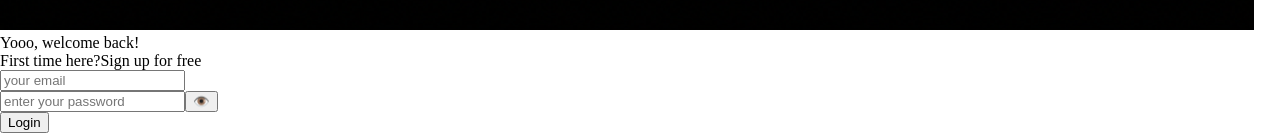
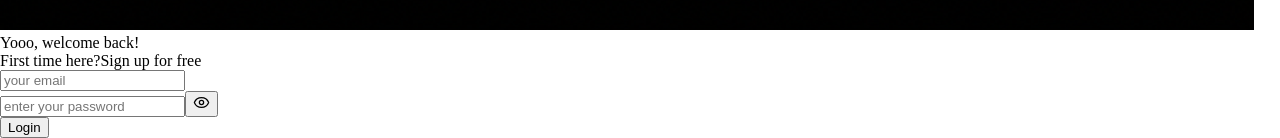
Before and after one commit to gowthamchoudhary/WoRKArchive-hive, a React (Vite) app in the folder frontend/: page /auth in a window 1280 px wide. Shown: the part 1224-1362 px from the top of the page. Built offline with nearby package versions, Linux system fonts and the light colour scheme; a web font is replaced by a local one.

Commit message:
Update Auth page logic and layout

```diff
--- a/frontend/src/pages/Auth/Auth.jsx
+++ b/frontend/src/pages/Auth/Auth.jsx
@@ -1,67 +1,110 @@
 import React, { useState } from "react";
+import { Eye, EyeOff } from "lucide-react";
+
 import black_logo from "../../assets/black_logo_logs.png";
+import "./Auth.css";
 
 const Auth = () => {
+  // true = Login
+  // false = Signup
   const [login, setLogin] = useState(true);
 
+  // Form states
   const [username, setUsername] = useState("");
   const [email, setEmail] = useState("");
   const [password, setPassword] = useState("");
 
+  // Password visibility
   const [showPassword, setShowPassword] = useState(false);
 
+  // Login / Signup
   async function authentication(e) {
     e.preventDefault();
 
     if (login) {
+      // Login
       console.log("Login:", {
         email,
         password,
       });
+
+      // Later:
+      // const response = await loginUser(email, password);
+      // navigate("/dashboard");
     } else {
+      // Signup
       console.log("Signup:", {
         username,
         email,
         password,
       });
+
+      // Later:
+      // const response = await signupUser(username, email, password);
+      // navigate("/dashboard");
     }
   }
 
+  // Switch between Login and Signup
   function toggleAuth() {
-    setLogin(!login);
+    setLogin((prev) => !prev);
 
+    // Clear form
     setUsername("");
     setEmail("");
     setPassword("");
+
+    // Reset password visibility
     setShowPassword(false);
   }
 
   return (
     <div className="authpage">
       <div className="main-box">
-        <img src={black_logo} id="logo" alt="Logo" />
 
+        {/* Logo */}
+        <img
+          src={black_logo}
+          id="logo"
+          alt="Logo"
+        />
+
+        {/* Greeting */}
         <div className="greet-sec">
+
           <div className="welcome">
-            {login ? "Yooo, welcome back!" : "Let's get you started!"}
+            {login
+              ? "Yooo, welcome back!"
+              : "Let's get you started!"}
           </div>
 
           <div className="logorsign">
             {login ? (
               <>
                 First time here?
-                <span onClick={toggleAuth}>Sign up for free</span>
+                <span onClick={toggleAuth}>
+                  Sign up for free
+                </span>
               </>
             ) : (
               <>
                 Already have an account?
-                <span onClick={toggleAuth}>Login</span>
+                <span onClick={toggleAuth}>
+                  Login
+                </span>
               </>
             )}
           </div>
+
         </div>
 
-        <form className="buttons" onSubmit={authentication}>
+        {/* Form */}
+        <form
+          className="buttons"
+          onSubmit={authentication}
+        >
+
+          {/* Username - Signup only */}
           {!login && (
             <input
               type="text"
@@ -74,6 +117,7 @@ const Auth = () => {
             />
           )}
 
+          {/* Email */}
           <input
             type="email"
             placeholder="your email"
@@ -84,13 +128,19 @@ const Auth = () => {
             onChange={(e) => setEmail(e.target.value)}
           />
 
+          {/* Password */}
           <div className="password-wrapper">
+
             <input
               type={showPassword ? "text" : "password"}
               placeholder="enter your password"
               className="password"
               value={password}
-              autoComplete={login ? "current-password" : "new-password"}
+              autoComplete={
+                login
+                  ? "current-password"
+                  : "new-password"
+              }
               required
               onChange={(e) => setPassword(e.target.value)}
             />
@@ -98,15 +148,31 @@ const Auth = () => {
             <button
               type="button"
               className="eye-button"
-              onClick={() => setShowPassword(!showPassword)}
-              aria-label={showPassword ? "Hide password" : "Show password"}
+              onClick={() =>
+                setShowPassword((prev) => !prev)
+              }
+              aria-label={
+                showPassword
+                  ? "Hide password"
+                  : "Show password"
+              }
             >
-              {showPassword ? "🙈" : "👁️"}
+              {showPassword ? (
+                <EyeOff size={17} strokeWidth={1.8} />
+              ) : (
+                <Eye size={17} strokeWidth={1.8} />
+              )}
             </button>
+
           </div>
 
-          <button type="submit">{login ? "Login" : "Sign Up"}</button>
+          {/* Submit */}
+          <button type="submit">
+            {login ? "Login" : "Sign Up"}
+          </button>
+
         </form>
+
       </div>
     </div>
   );
```
